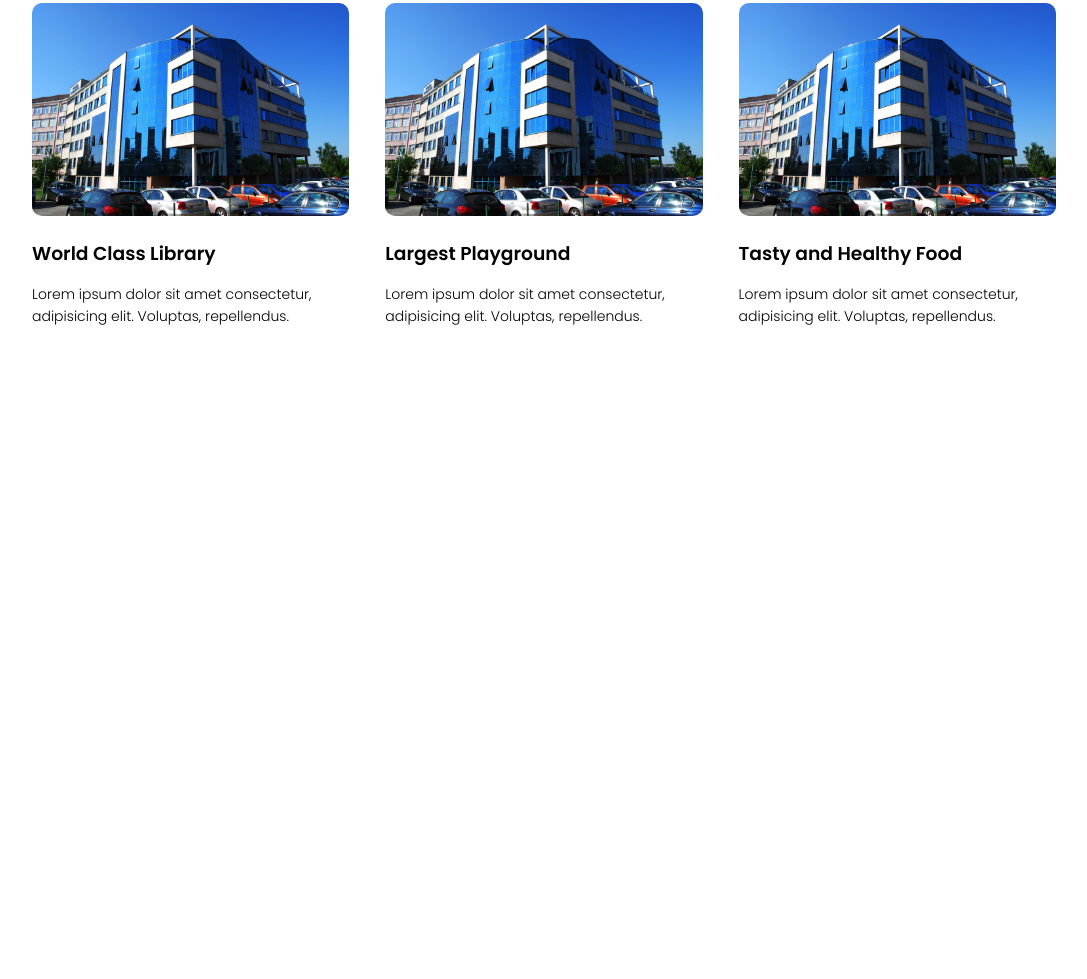
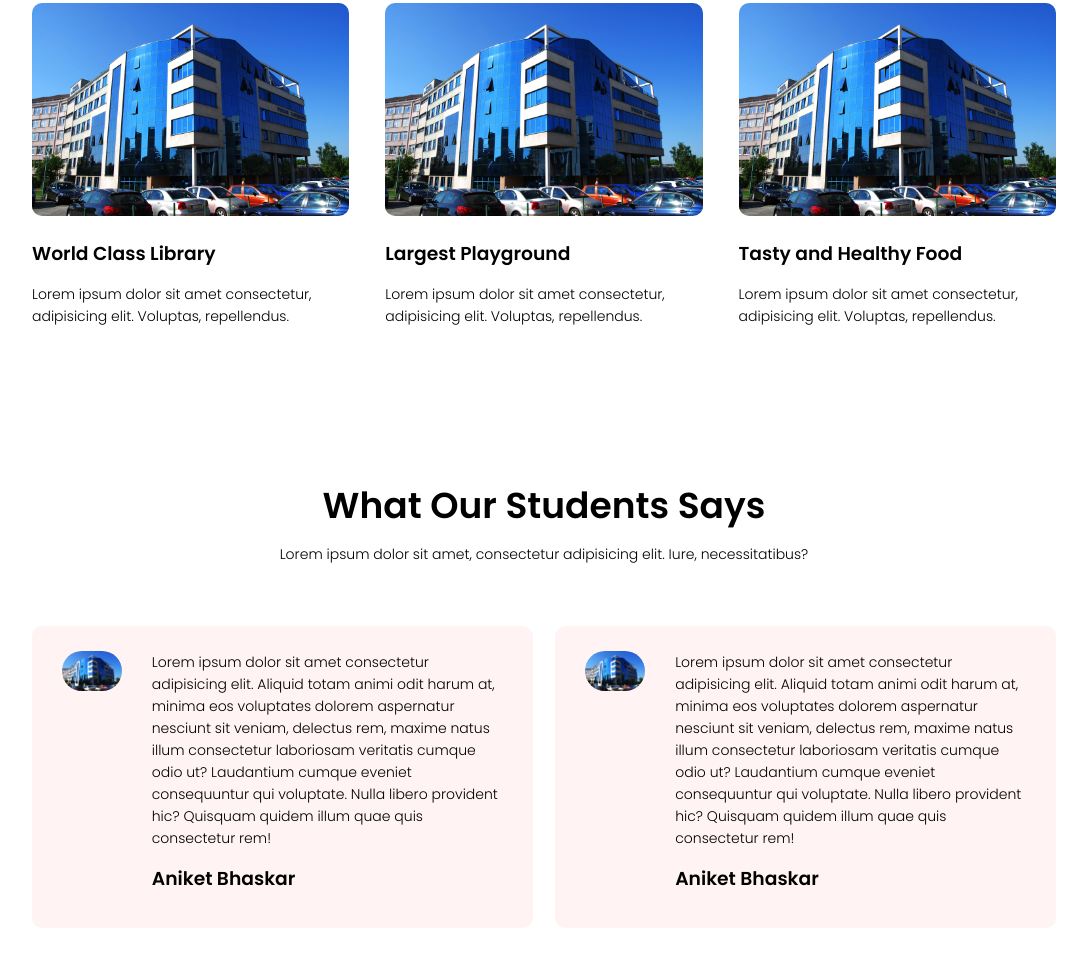
Before and after one commit to ishilmiozcelik/University_Website, a plain HTML site: page index.html in a window 1280 px wide. Shown: the part 2077-3056 px from the top of the page, without its empty margins (96-1183 px from the left). Before the commit the page ends 2455 px from the top, so only its background shows below. Drawn offline with Linux system fonts and the light colour scheme.

Commit message:
testimonials

```diff
--- a/index.html
+++ b/index.html
@@ -117,7 +117,30 @@
       <p>Lorem ipsum dolor sit amet consectetur, adipisicing elit. Voluptas, repellendus.</p>
       </div>
 </div>
+</section>
 
+<section class="testimonials">
+<h1>What Our Students Says</h1>
+<p>Lorem ipsum dolor sit amet, consectetur adipisicing elit. Iure, necessitatibus?</p>
+
+<div class="row">
+<div class="testimonial-col">
+<img src="img/campus.jpg">
+<div>
+<p>Lorem ipsum dolor sit amet consectetur adipisicing elit. Aliquid totam animi odit harum at, minima eos voluptates dolorem aspernatur nesciunt sit veniam, delectus rem, maxime natus illum consectetur laboriosam veritatis cumque odio ut? Laudantium cumque eveniet consequuntur qui voluptate. Nulla libero provident hic? Quisquam quidem illum quae quis consectetur rem!</p>
+<h3>Aniket Bhaskar</h3>
+</div>
+</div>
+
+<div class="testimonial-col">
+  <img src="img/campus.jpg">
+  <div>
+  <p>Lorem ipsum dolor sit amet consectetur adipisicing elit. Aliquid totam animi odit harum at, minima eos voluptates dolorem aspernatur nesciunt sit veniam, delectus rem, maxime natus illum consectetur laboriosam veritatis cumque odio ut? Laudantium cumque eveniet consequuntur qui voluptate. Nulla libero provident hic? Quisquam quidem illum quae quis consectetur rem!</p>
+  <h3>Aniket Bhaskar</h3>
+  </div>
+  </div>
+
+</div>
 </section>
 
 
--- a/style.css
+++ b/style.css
@@ -266,3 +266,37 @@ margin-top: 16px;
 margin-bottom: 15px;
 text-align: left;
 }
+
+.testimonials{
+width: 80%;
+margin: auto;
+padding-top: 100px;
+text-align: center;
+}
+
+.testimonial-col{
+flex-basis: 44%;
+border-radius: 10px;
+margin-bottom: 5%;
+text-align: left;
+background: #fff3f3;
+padding: 25px;
+cursor: pointer;
+display: flex;
+}
+
+.testimonial-col img{
+height: 40px;
+margin-left: 5px;
+margin-right: 30px;
+border-radius: 50px;
+}
+
+.testimonial-col p{
+padding: 0;
+}
+
+.testimonial-col h3{
+margin-top: 15px;
+text-align: left;
+}
```
